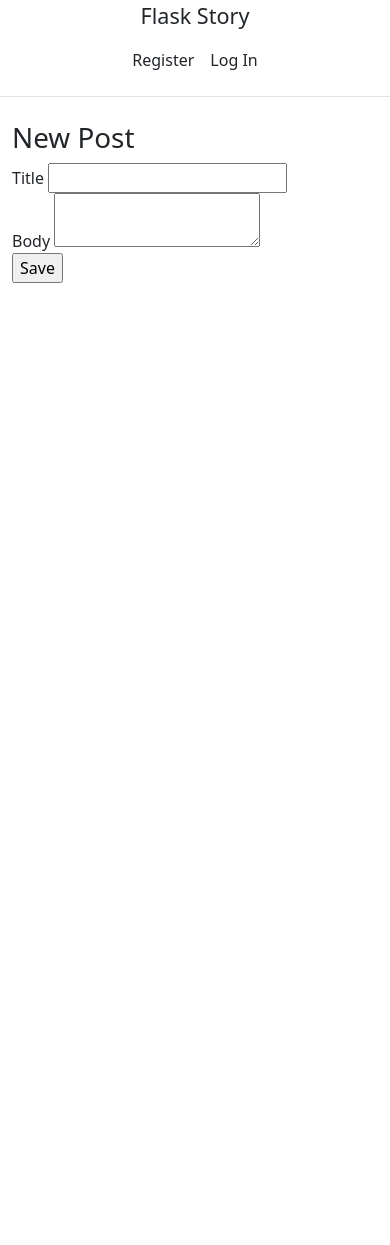
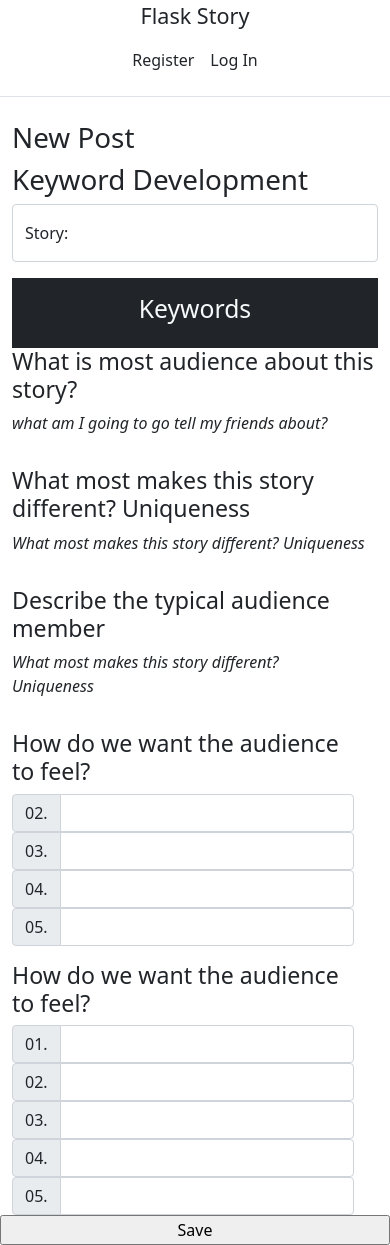
Before and after one commit to cobiadigital/flaskstory, a Flask app: template flaskstory/templates/blog/create.html in a window 390 px wide. Before the commit the page ends 283 px from the top, so only its background shows below. Run offline with Flask 2, Linux system fonts and the light colour scheme; the template is opened without the code that fills it, so the values that code supplies are empty.

Commit message:
getting othe stuff to work

```diff
--- a/flaskstory/schema.sql
+++ b/flaskstory/schema.sql
@@ -7,6 +7,8 @@ CREATE TABLE user (
   password TEXT NOT NULL
 );
 
+
+
 CREATE TABLE post (
   id INTEGER PRIMARY KEY AUTOINCREMENT,
   author_id INTEGER NOT NULL,
--- a/flaskstory/templates/blog/create.html
+++ b/flaskstory/templates/blog/create.html
@@ -1,15 +1,123 @@
 {% extends 'base.html' %}
 
 {% block header %}
-  <h1>{% block title %}New Post{% endblock %}</h1>
+    <h1>{% block title %}New Post{% endblock %}</h1>
 {% endblock %}
 
 {% block content %}
-  <form method="post">
-    <label for="title">Title</label>
-    <input name="title" id="title" value="{{ request.form['title'] }}" required><br />
-    <label for="body">Body</label>
-    <textarea name="body" id="body">{{ request.form['body'] }}</textarea><br />
-    <input type="submit" value="Save">
-  </form>
+    <h1>Keyword Development</h1>
+    <form method="post">
+        <div class="form-floating mb-3">
+            <input type="email" class="form-control" id="story-title" name="story-title" placeholder="Story Title"
+                   value="{{ request.form['title'] }}" required>
+            <label for="story-title">Story:</label>
+        </div>
+        <div class="bg-dark text-light text-center py-3">
+            <h2>Keywords</h2>
+        </div>
+        <div class="row">
+            <div class="col-3 d-none d-sm-block">
+                <img src="#" class="img-fluid"/>
+            </div>
+            <div class="col">
+                <h3>What is most audience about this story?</h3>
+                <p><em>what am I going to go tell my friends about?</em></p>
+                {% for kw_number in kw_numbers %}
+                    <div class="input-group flex-nowrap">
+                        <span class="input-group-text">01.{{ kw_number }}</span>
+                        <input class="form-control" type="text" name="inspiring-keyword-{{ kw_number }}">
+                    </div>
+                {% endfor %}
+            </div>
+        </div>
+        <div class="row mt-3">
+            <div class="col-3 d-none d-sm-block">
+                <img src="#" class="img-fluid" alt="diamond"/>
+            </div>
+            <div class="col">
+                <h3>What most makes this story different? Uniqueness</h3>
+                <p><em>What most makes this story different? Uniqueness</em></p>
+                {% for kw_number in kw_numbers %}
+                    <div class="input-group flex-nowrap">
+                        <span class="input-group-text">02.{{ kw_number }}</span>
+                        <input class="form-control" type="text" name="unique-keyword-{{ kw_number }}">
+                    </div>
+                {% endfor %}
+            </div>
+            <div class="row mt-3">
+                <div class="col-3 d-none d-sm-block">
+                    <img src="#" class="img-fluid" alt="audience"/>
+                </div>
+                <div class="col">
+                    <h3>Describe the typical audience member</h3>
+                    <p><em>What most makes this story different? Uniqueness</em></p>
+                    {% for kw_number in kw_numbers %}
+                        <div class="input-group flex-nowrap">
+                            <span class="input-group-text">03.{{ kw_number }}</span>
+                            <input class="form-control" type="text" name="audience-keyword-{{ kw_number }}">
+                        </div>
+                    {% endfor %}
+                </div>
+            </div>
+            <div class="row mt-3">
+                <div class="col-3 d-none d-sm-block">
+                    <img src="#" class="img-fluid" alt="temperature"/>
+                </div>
+                <div class="col">
+                    <h3>How do we want the audience to feel?</h3>
+                     {% for kw_number in kw_numbers %}
+                        <div class="input-group flex-nowrap">
+                            <span class="input-group-text">04.{{ kw_number }}</span>
+                            <input class="form-control" type="text" name="feel-keyword-{{ kw_number }}">
+                        </div>
+                    {% endfor %}
+                    <div class="input-group flex-nowrap">
+                        <span class="input-group-text">02.</span>
+                        <input class="form-control" type="text" name="feel-keyword-2">
+                    </div>
+                    <div class="input-group flex-nowrap">
+                        <span class="input-group-text">03.</span>
+                        <input class="form-control" type="text" name="feel-keyword-3">
+                    </div>
+                    <div class="input-group flex-nowrap">
+                        <span class="input-group-text">04.</span>
+                        <input class="form-control" type="text" name="feel-keyword-4">
+                    </div>
+                    <div class="input-group flex-nowrap">
+                        <span class="input-group-text">05.</span>
+                        <input class="form-control" type="text" name="feel-keyword-5">
+                    </div>
+                </div>
+            </div>
+            <div class="row mt-3">
+                <div class="col-3 d-none d-sm-block">
+                    <img src="#" class="img-fluid" alt="temperature"/>
+                </div>
+                <div class="col">
+                    <h3>How do we want the audience to feel?</h3>
+                    <div class="input-group flex-nowrap">
+                        <span class="input-group-text">01.</span>
+                        <input class="form-control" type="text" name="feel-keyword-1">
+                    </div>
+                    <div class="input-group flex-nowrap">
+                        <span class="input-group-text">02.</span>
+                        <input class="form-control" type="text" name="feel-keyword-2">
+                    </div>
+                    <div class="input-group flex-nowrap">
+                        <span class="input-group-text">03.</span>
+                        <input class="form-control" type="text" name="feel-keyword-3">
+                    </div>
+                    <div class="input-group flex-nowrap">
+                        <span class="input-group-text">04.</span>
+                        <input class="form-control" type="text" name="feel-keyword-4">
+                    </div>
+                    <div class="input-group flex-nowrap">
+                        <span class="input-group-text">05.</span>
+                        <input class="form-control" type="text" name="feel-keyword-5">
+                    </div>
+                </div>
+            </div>
+
+            <input type="submit" value="Save">
+    </form>
 {% endblock %}
```
Also changed, not shown: flaskstory/blog.py (+7 -1 lines), flaskstory/templates/forms.py (added, +27 -0 lines), README.md (added), 1 other file.
